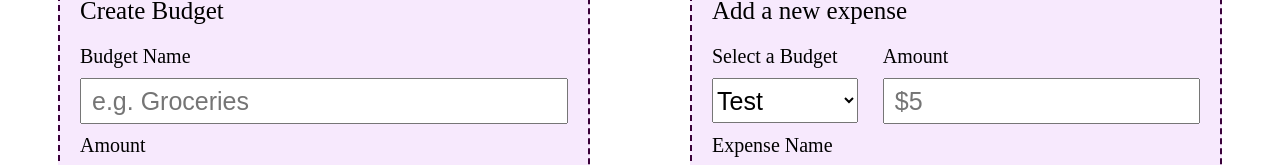
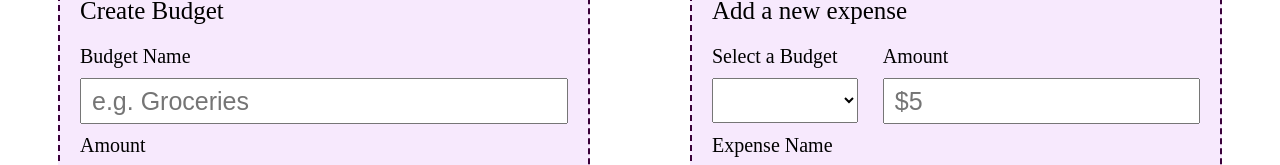
Before and after one commit to Bismithblde/Empower-Hackathon, a React (Vite) app in the folder empower-hacks/: page / in a window 1280 px wide. Shown: the part 133-298 px from the top of the page. Built offline with nearby package versions, Linux system fonts and the light colour scheme.

Commit message:
added functionality to the create budget able to select budgets added in expense form

```diff
--- a/empower-hacks/components/BudgetInput/BudgetInput.jsx
+++ b/empower-hacks/components/BudgetInput/BudgetInput.jsx
@@ -1,16 +1,22 @@
-import React from 'react'
+import React, { useState } from 'react'
 import './BudgetInput.css'
-export default function BudgetInput() {
+export default function BudgetInput( {addBudget}) {
+  const [name, setName] = useState("");
+  const handleSubmit = (e) => {
+    e.preventDefault();
+    addBudget({name: name})
+    console.log("Submitted")
+  }
   return (
 
     <div className='budget-input-container'>
-        <form className='budget-input-form'>
+        <form className='budget-input-form' onSubmit={handleSubmit}>
             <label className='title-label'>Create Budget</label>
             <label className='input-label'>Budget Name</label>
-            <input type='text' placeholder='e.g. Groceries' className='budget-input'></input>
+            <input type='text' placeholder='e.g. Groceries' className='budget-input' onChange={(e) => setName(e.target.value)}></input>
             <label className='input-label '>Amount</label>
             <input type='number' placeholder='$100' className='budget-input'></input>
-            <button className='budget-input-button'>Submit</button>
+            <button className='budget-input-button' type='submit'>Submit</button>
         </form>
     </div>
 
--- a/empower-hacks/components/ExpensesInput/ExpensesInput.jsx
+++ b/empower-hacks/components/ExpensesInput/ExpensesInput.jsx
@@ -1,6 +1,6 @@
 import React from 'react'
 import './ExpensesInput.css'
-export default function ExpensesInput() {
+export default function ExpensesInput( {budgetsArray} ) {
   return (
     <div className='expenses-input-container'>
     <form className='expenses-input-form'>
@@ -10,7 +10,9 @@ export default function ExpensesInput() {
             <div style={{display: "flex", flexDirection: "column", width: "30%"}}>
                 <label className='input-label'> Select a Budget</label>
                 <select className='expenses-dropdown'>
-                    <option>Test</option>
+                {budgetsArray.map((budget, index) => (
+                <option key={index} value={budget.name}>{budget.name}</option>
+              ))}
                 </select>
             </div>
 
--- a/empower-hacks/src/App.jsx
+++ b/empower-hacks/src/App.jsx
@@ -6,11 +6,14 @@ import BudgetInput from '../components/BudgetInput/BudgetInput'
 import ExpensesInput from '../components/ExpensesInput/ExpensesInput'
 
 function App() {
-
+  const [budgetsArray, setBudgetArray] = useState([])
+  const addBudget = (budget) => {
+    setBudgetArray([...budgetsArray, budget])
+  }
   return (
     <div className='forms-container'>
-      <BudgetInput />
-      <ExpensesInput />
+      <BudgetInput addBudget={addBudget}/>
+      <ExpensesInput budgetsArray={budgetsArray}/>
     </div>
 
   )
```
